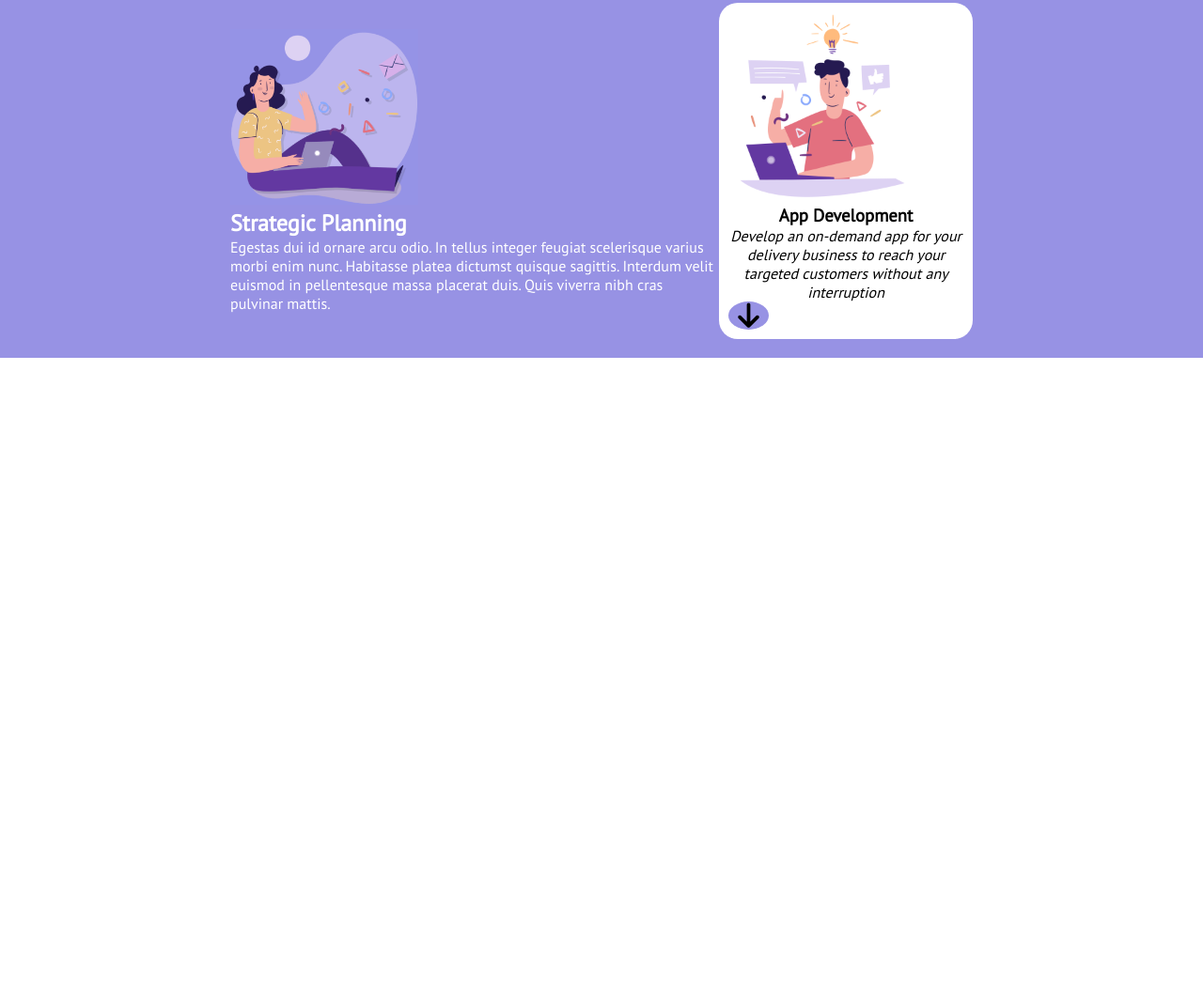
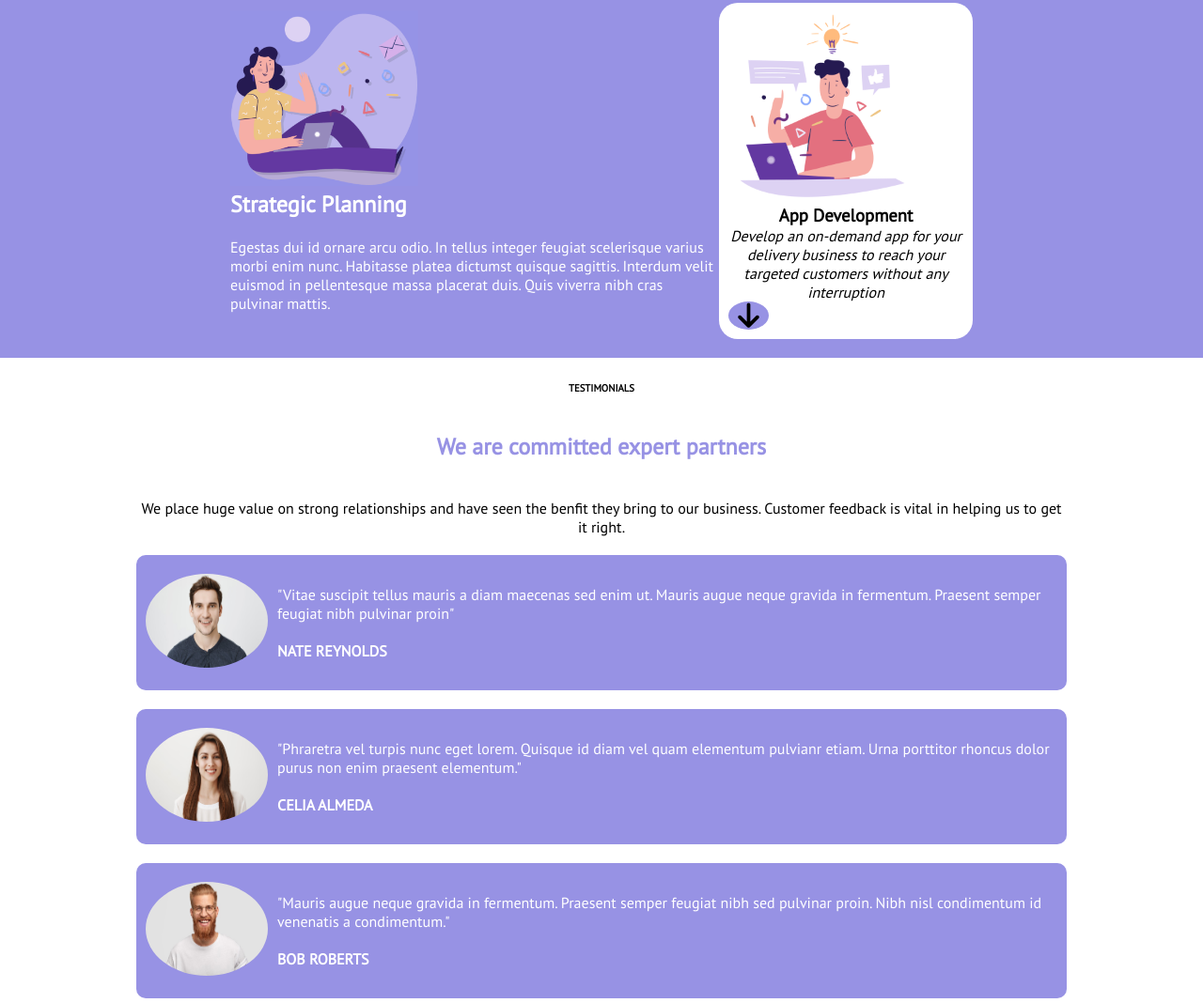
Before and after one commit to albertostizzoli/htmlcss-responsive-layout, a plain HTML site: page index.html in a window 1280 px wide. Shown: the part 570-1638 px from the top of the page at 94% size. Before the commit the page ends 951 px from the top, so only its background shows below. Drawn offline with Linux system fonts and the light colour scheme; a web font is replaced by a local one.

Commit message:
Added Third Section

```diff
--- a/css/style.css
+++ b/css/style.css
@@ -26,7 +26,7 @@ body{
 
 /*Classi Flex */
 
-.d-flex-2{
+.d-flex{
     display: flex;
     flex-direction: row;
     justify-content: center;
@@ -43,7 +43,6 @@ body{
 .icon{
     background-color: var(--color-primary-color);
     color: black;
-    border-radius: 50%;
     font-size: 30px;
 }
 
@@ -119,7 +118,7 @@ body{
     line-height: 1;
 }
 
-/* Padding */
+/* Padding e Margini*/
 .px-10{
     padding-left: 10px;
     padding-right: 10px;
@@ -138,6 +137,14 @@ body{
 .py-20{
     padding-top: 20px;
     padding-bottom: 20px;
+}
+
+.mb-20{
+    margin-bottom: 20px;
+}
+
+.mt-20{
+    margin-top: 20px;
 }
 
 /*Bottoni */
@@ -184,3 +191,8 @@ header{
     width: 200px;
 
 }
+
+.image-2{
+    width: 150px;
+    height: 100px;
+}
--- a/index.html
+++ b/index.html
@@ -30,7 +30,7 @@
 
     <main>
         <section>
-            <div class="container d-flex-2">
+            <div class="container d-flex">
                 <div class="col">
                     <div class="card bg-card small-border-rounded px-10 py-10">
                         <div class="card-content">
@@ -89,11 +89,11 @@
         </section>
 
         <section class="bg-primary">
-            <div class="container-middle d-flex-2 py-20">
+            <div class="container-middle d-flex py-20">
                 <div>
                     <img class="image" src="img/planning1.png" alt="Planning">
                     <h2 class="text-light">Strategic Planning</h2>
-                    <p class="text-light">Egestas dui id ornare arcu odio. In tellus integer feugiat
+                    <p class="text-light py-20">Egestas dui id ornare arcu odio. In tellus integer feugiat
                         scelerisque varius morbi enim nunc. Habitasse platea dictumst quisque sagittis.
                         Interdum velit euismod in pellentesque massa placerat duis. Quis viverra nibh cras
                         pulvinar mattis.
@@ -104,11 +104,48 @@
                     <h3 class="text-center">App Development</h3>
                     <p class="text-center"><em>Develop an on-demand app for your delivery business to reach your
                             targeted customers without any interruption</em></p>
-                    <i class="fa-solid fa-arrow-down icon px-10"></i>
+                    <i class="fa-solid fa-arrow-down icon circle px-10"></i>
                 </div>
             </div>
+        </section>
 
-
+        <section class="container">
+            <h6 class="text-center py-20">TESTIMONIALS</h6>
+            <h2 class="text-primary text-center py-20">We are committed expert partners</h2>
+            <p class="text-center py-20 container">We place huge value on strong relationships and have seen the benfit
+                they bring to our business. Customer
+                feedback is vital in helping us to get it right.</p>
+            <div class="bg-primary small-border-rounded py-20 d-flex">
+                <div>
+                    <img class="image-2 circle px-10" src="img/testimonial1.jpg" alt="Testimonial">
+                </div>
+                <div>
+                    <p class="text-light py-10">"Vitae suscipit tellus mauris a diam maecenas sed enim ut. Mauris augue
+                        neque
+                        gravida in fermentum. Praesent semper feugiat nibh pulvinar proin"</p>
+                    <h4 class="text-light py-10">NATE REYNOLDS</h4>
+                </div>
+            </div>
+            <div class="bg-primary small-border-rounded mt-20 py-20 d-flex">
+                <div>
+                    <img class="image-2 circle px-10" src="img/testimonial2.jpg" alt="Testimonial">
+                </div>
+                <div>
+                    <p class="text-light py-10">"Phraretra vel turpis nunc eget lorem. Quisque id diam vel quam
+                        elementum pulvianr etiam. Urna porttitor rhoncus dolor purus non enim praesent elementum."</p>
+                    <h4 class="text-light py-10">CELIA ALMEDA</h4>
+                </div>
+            </div>
+            <div class="bg-primary small-border-rounded mt-20 py-20 d-flex">
+                <div>
+                    <img class="image-2 circle px-10" src="img/testimonial3.jpg" alt="Testimonial">
+                </div>
+                <div>
+                    <p class="text-light py-10">"Mauris augue neque gravida in fermentum. Praesent semper feugiat nibh
+                        sed pulvinar proin. Nibh nisl condimentum id venenatis a condimentum."</p>
+                    <h4 class="text-light py-10">BOB ROBERTS</h4>
+                </div>
+            </div>
         </section>
     </main>
 </body>
```
